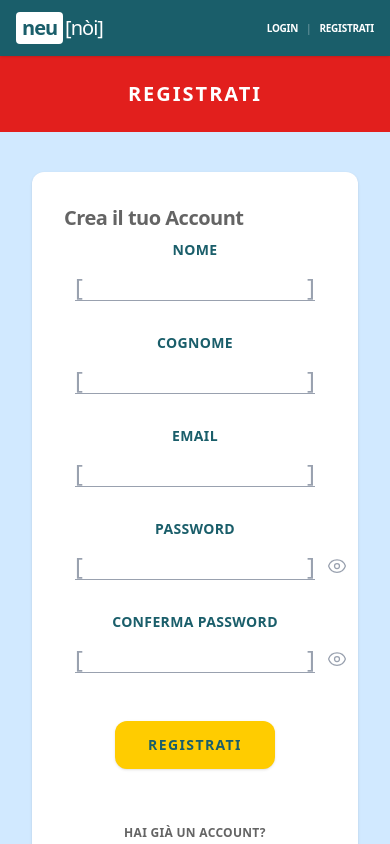
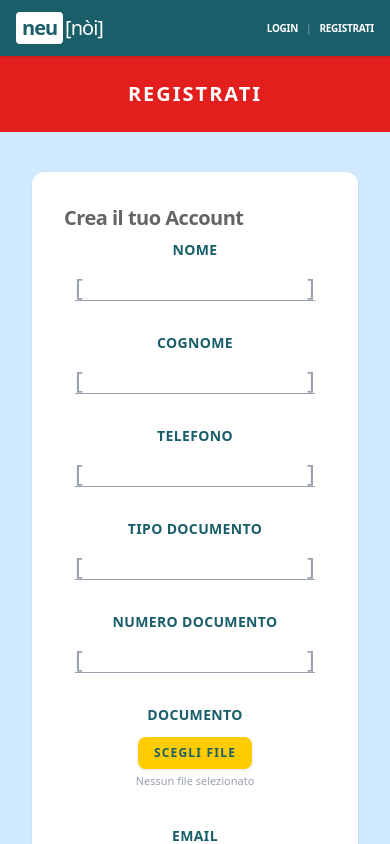
Before and after one commit to emanuela-presti-tirocinante/biblioteca-neunoi, a React (Vite) app in the folder client/: page /register in a window 390 px wide. Shown: the top 844 px of the page. Built offline with nearby package versions, Linux system fonts and the light colour scheme; no server answers.

Commit message:
feat: add phone and document fields to registration form (P4b)

```diff
--- a/client/src/pages/Registration.jsx
+++ b/client/src/pages/Registration.jsx
@@ -5,12 +5,15 @@ import { useNavigate, Link } from 'react-router-dom';
 const Registration = () => {
     const [nome, setNome] = useState('');
     const [cognome, setCognome] = useState('');
+    const [telefono, setTelefono] = useState('');
+    const [tipoDocumento, setTipoDocumento] = useState('');
+    const [numeroDocumento, setNumeroDocumento] = useState('');
+    const [documento, setDocumento] = useState(null);
     const [email, setEmail] = useState('');
     const [password, setPassword] = useState('');
     const [confirmPassword, setConfirmPassword] = useState('');
     const [showPassword, setShowPassword] = useState(false);
     const [error, setError] = useState('');
-    const { register } = useAuth();
     const navigate = useNavigate();
 
     const handleSubmit = async (e) => {
@@ -22,10 +25,27 @@ const Registration = () => {
         }
 
         try {
-            await register(nome, cognome, email, password);
+            const formData = new FormData();
+            formData.append('nome', nome);
+            formData.append('cognome', cognome);
+            formData.append('email', email);
+            formData.append('password', password);
+            if (telefono) formData.append('telefono', telefono);
+            if (tipoDocumento) formData.append('tipo_documento', tipoDocumento);
+            if (numeroDocumento) formData.append('numero_documento', numeroDocumento);
+            if (documento) formData.append('documento', documento);
+
+            const res = await fetch('http://localhost:5001/api/auth/register', {
+                method: 'POST',
+                body: formData,
+            });
+
+            const data = await res.json();
+            if (!res.ok) throw new Error(data.message || 'Registrazione fallita');
+
             navigate('/');
         } catch (err) {
-            setError(err.response?.data?.message || 'Registrazione fallita');
+            setError(err.message || 'Registrazione fallita');
         }
     };
 
@@ -80,6 +100,82 @@ const Registration = () => {
                                 />
                                 <span className="text-gray-400 font-light text-2xl absolute right-0 leading-none">]</span>
                             </div>
+                        </div>
+
+                        {/* Telefono Field */}
+                        <div className="flex flex-col items-center space-y-3">
+                            <label className="text-primary font-black text-sm uppercase tracking-wide w-full text-center">
+                                Telefono
+                            </label>
+                            <div className="relative w-full max-w-[240px] flex items-center">
+                                <span className="text-gray-400 font-light text-2xl absolute left-0 leading-none">[</span>
+                                <input
+                                    type="tel"
+                                    value={telefono}
+                                    onChange={(e) => setTelefono(e.target.value)}
+                                    className="w-full text-center bg-transparent border-b border-gray-400 px-4 py-1 text-sm focus:outline-none focus:border-primary transition-colors text-gray-700 font-medium"
+                                />
+                                <span className="text-gray-400 font-light text-2xl absolute right-0 leading-none">]</span>
+                            </div>
+                        </div>
+
+                        {/* Tipo Documento Field */}
+                        <div className="flex flex-col items-center space-y-3">
+                            <label className="text-primary font-black text-sm uppercase tracking-wide w-full text-center">
+                                Tipo Documento
+                            </label>
+                            <div className="relative w-full max-w-[240px] flex items-center">
+                                <span className="text-gray-400 font-light text-2xl absolute left-0 leading-none">[</span>
+                                <select
+                                    value={tipoDocumento}
+                                    onChange={(e) => setTipoDocumento(e.target.value)}
+                                    className="w-full text-center bg-transparent border-b border-gray-400 px-4 py-1 text-sm focus:outline-none focus:border-primary transition-colors text-gray-700 font-medium appearance-none"
+                                >
+                                    <option value=""></option>
+                                    <option value="Carta d'Identità">Carta d'Identità</option>
+                                    <option value="Patente">Patente</option>
+                                    <option value="Passaporto">Passaporto</option>
+                                </select>
+                                <span className="text-gray-400 font-light text-2xl absolute right-0 leading-none">]</span>
+                            </div>
+                        </div>
+
+                        {/* Numero Documento Field */}
+                        <div className="flex flex-col items-center space-y-3">
+                            <label className="text-primary font-black text-sm uppercase tracking-wide w-full text-center">
+                                Numero Documento
+                            </label>
+                            <div className="relative w-full max-w-[240px] flex items-center">
+                                <span className="text-gray-400 font-light text-2xl absolute left-0 leading-none">[</span>
+                                <input
+                                    type="text"
+                                    value={numeroDocumento}
+                                    onChange={(e) => setNumeroDocumento(e.target.value)}
+                                    className="w-full text-center bg-transparent border-b border-gray-400 px-4 py-1 text-sm focus:outline-none focus:border-primary transition-colors text-gray-700 font-medium"
+                                />
+                                <span className="text-gray-400 font-light text-2xl absolute right-0 leading-none">]</span>
+                            </div>
+                        </div>
+
+                        {/* Upload Documento Field */}
+                        <div className="flex flex-col items-center space-y-3">
+                            <label className="text-primary font-black text-sm uppercase tracking-wide w-full text-center">
+                                Documento
+                            </label>
+                            <label className="cursor-pointer flex flex-col items-center space-y-1">
+                                <span className="bg-accent text-primary font-black text-xs uppercase tracking-widest px-4 py-2 rounded-lg shadow-sm hover:shadow-md active:scale-[0.98] transition-all">
+                                    Scegli file
+                                </span>
+                                <span className="text-gray-400 text-[11px] font-medium">
+                                    {documento ? documento.name : 'Nessun file selezionato'}
+                                </span>
+                                <input
+                                    type="file"
+                                    accept=".pdf,.jpg,.jpeg,.png"
+                                    onChange={(e) => setDocumento(e.target.files[0] || null)}
+                                    className="hidden"
+                                />
+                            </label>
                         </div>
 
                         {/* Email Field */}
```
Also changed, not shown: 1 other file (tests, documents, lock files or other folders).
